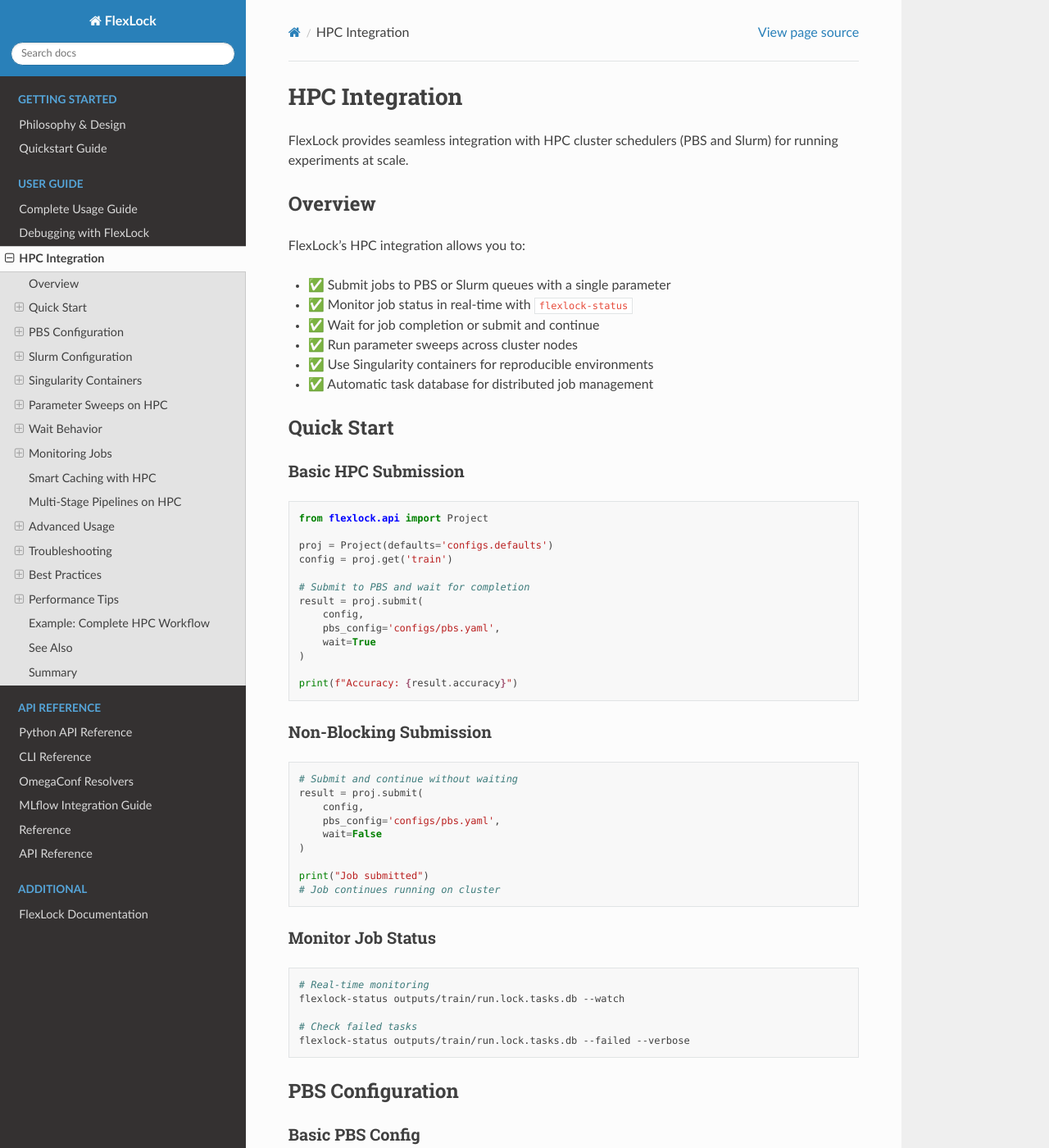
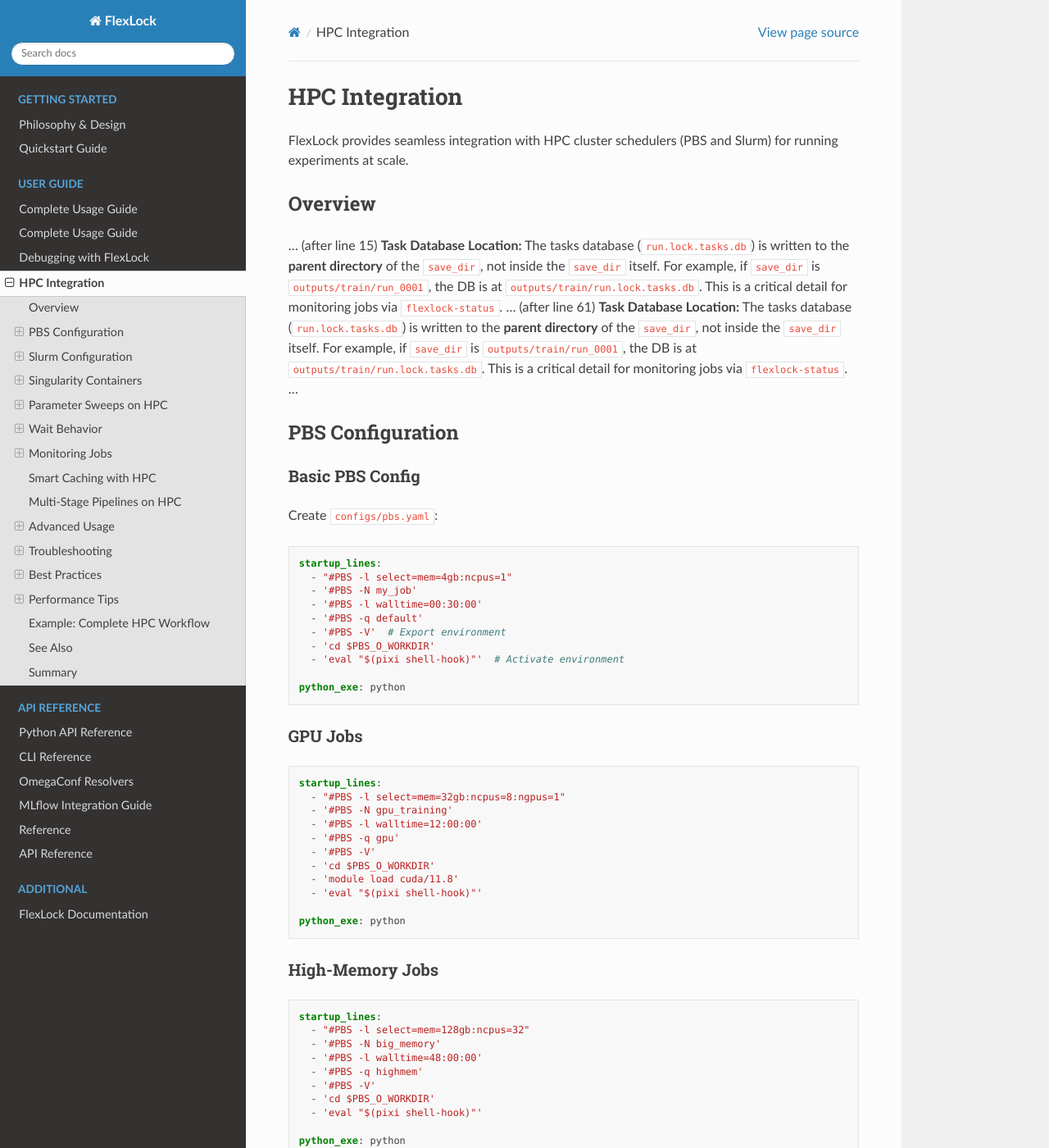
Before and after one commit to quentinf00/flexlock, a Sphinx documentation site: the page built from docs/hpc_integration.md, in a window 1280 px wide and 1400 px high. Shown: the whole window at 82% size. Built offline with Sphinx 7.4.7 and the Read the Docs theme 3.1.0, drawn with Linux system fonts in a browser that asks for light colours; some of the changed text lies outside the part shown.

````diff
--- a/docs/hpc_integration.md
+++ b/docs/hpc_integration.md
@@ -3,59 +3,16 @@
 FlexLock provides seamless integration with HPC cluster schedulers (PBS and Slurm) for running experiments at scale.
 
 ## Overview
+...
+(after line 15)
+**Task Database Location:**
+The tasks database (`run.lock.tasks.db`) is written to the **parent directory** of the `save_dir`, not inside the `save_dir` itself. For example, if `save_dir` is `outputs/train/run_0001`, the DB is at `outputs/train/run.lock.tasks.db`. This is a critical detail for monitoring jobs via `flexlock-status`.
+...
+(after line 61)
+**Task Database Location:**
+The tasks database (`run.lock.tasks.db`) is written to the **parent directory** of the `save_dir`, not inside the `save_dir` itself. For example, if `save_dir` is `outputs/train/run_0001`, the DB is at `outputs/train/run.lock.tasks.db`. This is a critical detail for monitoring jobs via `flexlock-status`.
+...
 
-FlexLock's HPC integration allows you to:
-
-- ✅ Submit jobs to PBS or Slurm queues with a single parameter
-- ✅ Monitor job status in real-time with `flexlock-status`
-- ✅ Wait for job completion or submit and continue
-- ✅ Run parameter sweeps across cluster nodes
-- ✅ Use Singularity containers for reproducible environments
-- ✅ Automatic task database for distributed job management
-
-## Quick Start
-
-### Basic HPC Submission
-
-```python
-from flexlock.api import Project
-
-proj = Project(defaults='configs.defaults')
-config = proj.get('train')
-
-# Submit to PBS and wait for completion
-result = proj.submit(
-    config,
-    pbs_config='configs/pbs.yaml',
-    wait=True
-)
-
-print(f"Accuracy: {result.accuracy}")
-```
-
-### Non-Blocking Submission
-
-```python
-# Submit and continue without waiting
-result = proj.submit(
-    config,
-    pbs_config='configs/pbs.yaml',
-    wait=False
-)
-
-print("Job submitted")
-# Job continues running on cluster
-```
-
-### Monitor Job Status
-
-```bash
-# Real-time monitoring
-flexlock-status outputs/train/run.lock.tasks.db --watch
-
-# Check failed tasks
-flexlock-status outputs/train/run.lock.tasks.db --failed --verbose
-```
 
 ## PBS Configuration
 
@@ -316,6 +273,25 @@
 # Watch job progress
 flexlock-status outputs/sweep/run.lock.tasks.db --watch
 ```
+
+Output:
+...
+(after line 337)
+Refreshing in 10s... (Ctrl+C to stop)
+```
+
+### Job Logs (Slurm)
+
+When a job is submitted via Slurm, stdout and stderr are written to `slurm-<JOBID>.out` in the directory where the job was submitted (the project root). The calling process does not relay this output.
+
+To follow a running job:
+```bash
+tail -f slurm-<JOBID>.out
+```
+The job ID is printed in the submission log: `"Submitted SlurmBackend job <JOBID>"`.
+This file is the first place to look when a job fails silently.
+
+---
 
 Output:
 ```
--- a/docs/usage_guide.md
+++ b/docs/usage_guide.md
@@ -216,18 +216,22 @@
     pass
 ```
 
+# Complete Usage Guide
+...
+(after line 230)
 **With py2cfg:**
 ```python
 cfg = py2cfg(
     train,
     input_path='data/train.csv',
     save_dir='outputs/train',
-    snapshot_config=dict(
+    _snapshot_=dict(
         repos={'main': '.', 'submodule': 'libs/mylib'},
         data={'train_data': '${...input_path}'}
     )
 )
 ```
+...
 
 > **Auto-detection:** When the config specifies a `_target_` (e.g. with YAML configs or `py2cfg`), FlexLock automatically detects and tracks the git repository of the target function. No explicit `repos` entry is needed.
 
@@ -236,7 +240,7 @@
 `repos` values can be a plain path string or a dict with additional options:
 
 ```python
-snapshot_config=dict(
+_snapshot_=dict(
     repos={
         # Simple: string path
         'main': '.',
@@ -827,7 +831,7 @@
 cfg = py2cfg(
     train,
     input_data='data/train.csv',
-    snapshot_config=dict(
+    _snapshot_=dict(
         repos={'main': '.'},              # or omit if using _target_ (auto-detected)
         data={'train': '${...input_data}'}
     )
````
Also changed, not shown: docs/python_api.md (+6 -4 lines), docs/resolvers.md (+25 -2 lines), 5 other files.
